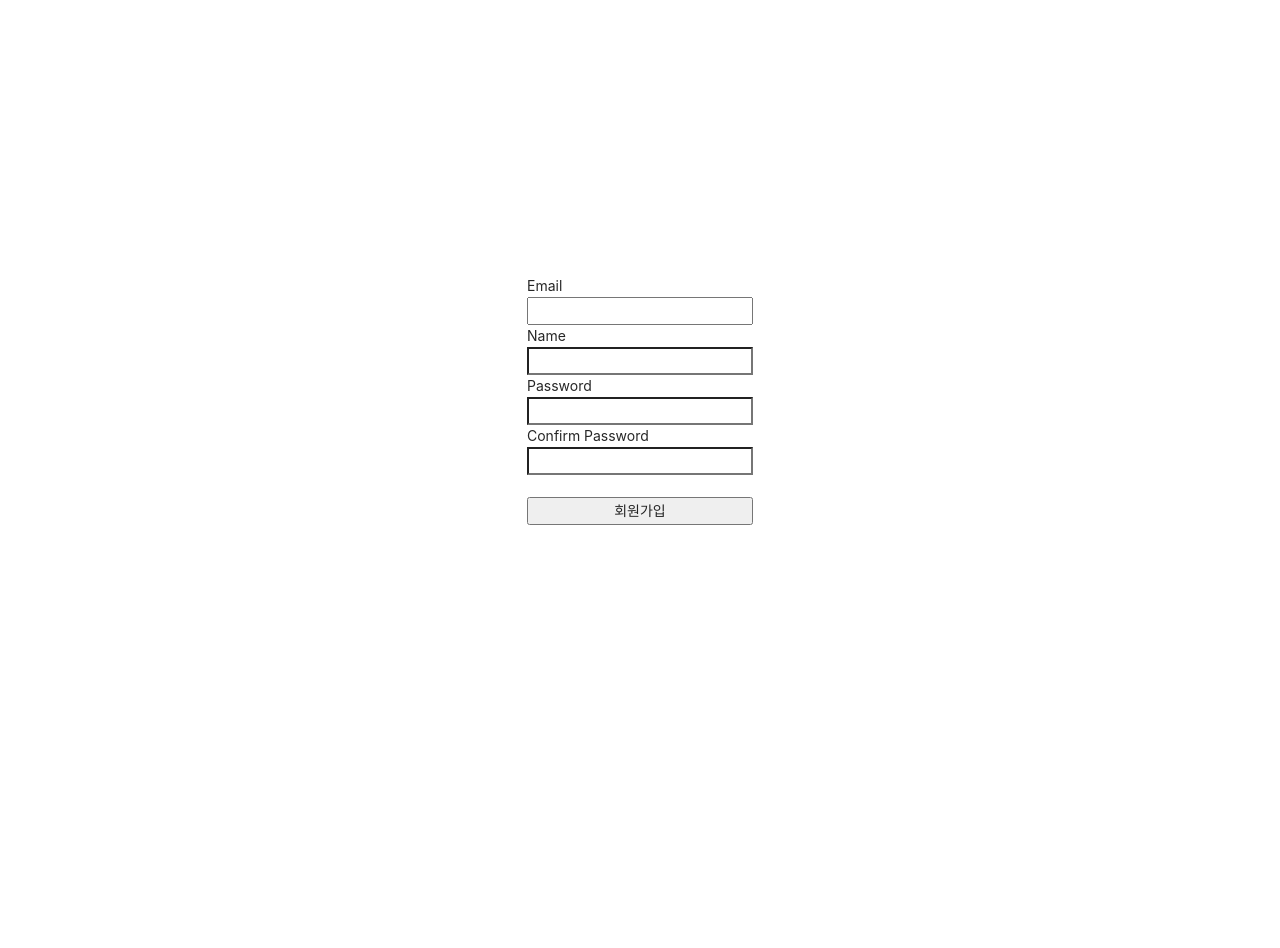
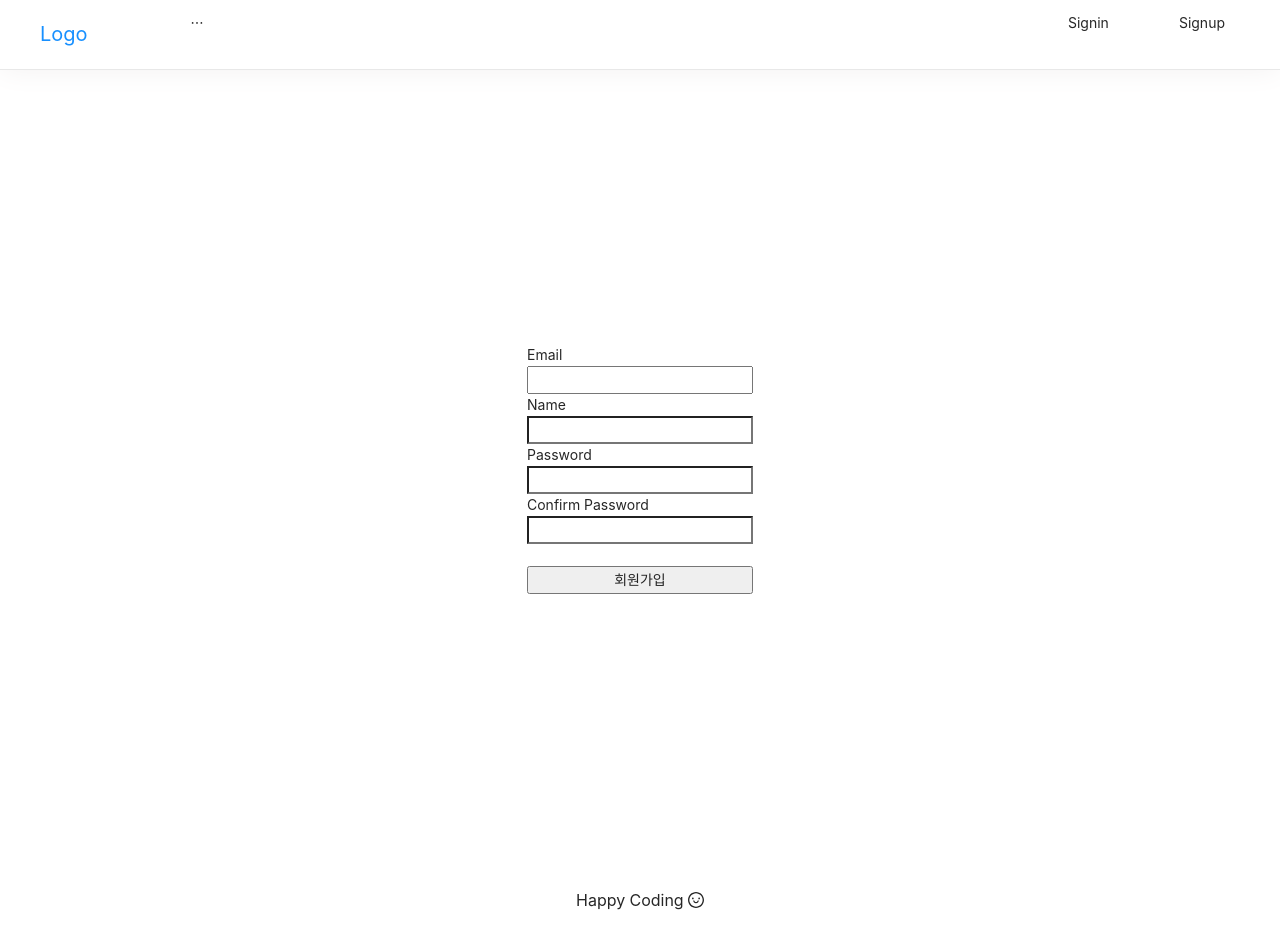
Before and after one commit to ehbong/20200811_boilerpalte, a React (Create React App) app in the folder client/: page /register in a window 1280 px wide. Before the commit the page ends 800 px from the top, so only its background shows below. Built offline with nearby package versions, Linux system fonts and the light colour scheme; no server answers.

Commit message:
add navBar

```diff
--- a/client/package.json
+++ b/client/package.json
@@ -3,6 +3,7 @@
   "version": "0.1.0",
   "private": true,
   "dependencies": {
+    "@ant-design/icons": "^4.2.2",
     "@testing-library/jest-dom": "^4.2.4",
     "@testing-library/react": "^9.3.2",
     "@testing-library/user-event": "^7.1.2",
--- a/client/src/App.js
+++ b/client/src/App.js
@@ -1,11 +1,9 @@
 import React from 'react';
-import logo from './logo.svg';
 import './App.css';
 import {
   BrowserRouter as Router,
   Switch,
-  Route,
-  Link
+  Route
 } from "react-router-dom";
 
 import LandingPage from './components/views/LandingPage/LandingPage';
@@ -18,7 +16,8 @@ import Auth from "./hoc/auth";
 function App() {
   return (
     <Router>
-      <div>
+      <NavBar />
+      <div style={{ paddingTop: '69px', minHeight: 'calc(100vh - 80px)' }}>
 
         {/*
           A <Switch> looks through all its children <Route>
@@ -34,6 +33,7 @@ function App() {
           <Route exact path="/register" component={Auth(RegisterPage, false)} />
         </Switch>
       </div>
+      <Footer />
     </Router>
   );
 }
--- a/client/src/Config.js
+++ b/client/src/Config.js
@@ -0,0 +1 @@
+export const USER_SERVER = "/api/users";
--- a/client/src/components/views/Footer/Footer.js
+++ b/client/src/components/views/Footer/Footer.js
@@ -1,9 +1,14 @@
-import React from 'react'
+import React from 'react';
+import { SmileOutlined } from '@ant-design/icons';
 
 function Footer() {
     return (
-        <div>
-            Footer
+        <div style={{
+            height: '80px', display: 'flex',
+            flexDirection: 'column', alignItems: 'center',
+            justifyContent: 'center', fontSize:'1rem'
+        }}>
+           <p> Happy Coding  <SmileOutlined /></p>
         </div>
     )
 }
--- a/client/src/components/views/LandingPage/LandingPage.js
+++ b/client/src/components/views/LandingPage/LandingPage.js
@@ -1,29 +1,7 @@
-import React, { useEffect } from 'react';
-import { useDispatch } from 'react-redux';
-import axios from 'axios';
-import { logoutUser } from '../../../_actions/user_action';
+import React from 'react';
 // import { withRouter } from 'react-router-dom';
 
 const LandingPage = (props) => {
-
-    const dispatch = useDispatch();
-
-    useEffect(()=> {
-        axios.get('/api/hello') // 임의로 서버 호출
-            .then(response => console.log(response));
-    }, [])
-
-    const logoutHandler = ()=>{
-        dispatch(logoutUser())
-            .then(res=>{
-                console.log(res);
-                if(res.payload.success){
-                    props.history.push('/login');
-                }else{
-                    alert("error")
-                }
-            })
-    }
 
     return (
         <div style={{
@@ -31,9 +9,7 @@ const LandingPage = (props) => {
             , width: '100%', height: '100vh'
         }}>
             <h2>시작 페이지</h2>
-            <button onClick={logoutHandler}>
-                로그아웃
-            </button>
+
         </div>
     );
 }
--- a/client/src/components/views/NavBar/NavBar.js
+++ b/client/src/components/views/NavBar/NavBar.js
@@ -1,10 +1,52 @@
-import React from 'react'
+import React, { useState } from 'react'
+import LeftMenu from './Sections/LeftMenu';
+import RightMenu from './Sections/RightMenu';
+import { Drawer, Button } from 'antd';
+import { AlignRightOutlined } from '@ant-design/icons';
+import './Sections/Navbar.css';
 
 function NavBar() {
+    const [visible, setVisible] = useState(false);
+
+    const showDrawer = () => {
+        setVisible(true)
+      };
+      const onClose = () => {
+        setVisible(false)
+      };
+
     return (
-        <div>
-            NavBar
+        <nav className="menu" style={{ position: 'fixed', zIndex: 5, width: '100%' }}>
+      <div className="menu__logo">
+        <a href="/">Logo</a>
+      </div>
+      <div className="menu__container">
+        <div className="menu_left">
+          <LeftMenu mode="horizontal" />
         </div>
+        <div className="menu_rigth">
+          <RightMenu mode="horizontal" />
+        </div>
+        <Button
+          className="menu__mobile-button"
+          type="primary"
+          onClick={showDrawer}
+        >
+          <AlignRightOutlined />
+        </Button>
+        <Drawer
+          title="Basic Drawer"
+          placement="right"
+          className="menu_drawer"
+          closable={false}
+          onClose={onClose}
+          visible={visible}
+        >
+          <LeftMenu mode="inline" />
+          <RightMenu mode="inline" />
+        </Drawer>
+      </div>
+    </nav>
     )
 }
 
--- /dev/null
+++ b/client/src/components/views/NavBar/Sections/LeftMenu.js
@@ -0,0 +1,26 @@
+import React from 'react';
+import { Menu } from 'antd';
+const SubMenu = Menu.SubMenu;
+const MenuItemGroup = Menu.ItemGroup;
+
+function LeftMenu(props) {
+  return (
+    <Menu mode={props.mode}>
+    <Menu.Item key="mail">
+      <a href="/">Home</a>
+    </Menu.Item>
+    <SubMenu title={<span>Blogs</span>}>
+      <MenuItemGroup title="Item 1">
+        <Menu.Item key="setting:1">Option 1</Menu.Item>
+        <Menu.Item key="setting:2">Option 2</Menu.Item>
+      </MenuItemGroup>
+      <MenuItemGroup title="Item 2">
+        <Menu.Item key="setting:3">Option 3</Menu.Item>
+        <Menu.Item key="setting:4">Option 4</Menu.Item>
+      </MenuItemGroup>
+    </SubMenu>
+  </Menu>
+  )
+}
+
+export default LeftMenu
--- /dev/null
+++ b/client/src/components/views/NavBar/Sections/Navbar.css
@@ -0,0 +1,87 @@
+@import '~antd/dist/antd.css';
+
+.menu {
+  padding: 0 20px;
+  border-bottom: solid 1px #e8e8e8;
+  overflow: auto;
+  box-shadow: 0 0 30px #f3f1f1;
+  background-color: white;
+}
+
+.menu__logo {
+  width: 150px;
+  float: left;
+}
+
+.menu__logo a {
+  display: inline-block;
+  font-size: 20px;
+  padding: 19px 20px;
+}
+
+.menu__container .ant-menu-item {
+  padding: 0px 5px;
+}
+
+.menu__container .ant-menu-submenu-title {
+  padding: 10px 20px;
+}
+
+.menu__container .ant-menu-item a,
+.menu__container .ant-menu-submenu-title a {
+  padding: 10px 15px;
+}
+
+.menu__container .ant-menu-horizontal {
+  border-bottom: none;
+}
+
+.menu__container .menu_left {
+  float: left;
+}
+
+.menu__container .menu_rigth {
+  float: right;
+}
+
+.menu__mobile-button {
+  float: right;
+  height: 32px;
+  padding: 6px;
+  margin-top: 8px;
+  display: none !important; /* use of important to overwrite ant-btn */
+  background: #3e91f7;
+}
+
+.menu_drawer .ant-drawer-body {
+  padding: 0 !important;
+}
+
+/* align header of Drawer with header of page */
+.menu_drawer .ant-drawer-header {
+  padding: 14px 24px !important;
+}
+
+@media (max-width: 767px) {
+  .menu__mobile-button {
+    display: inline-block !important;
+  }
+
+  .menu_left,
+  .menu_rigth {
+    display: none;
+  }
+
+  .menu__logo a {
+    margin-left: -20px;
+  }
+
+  .menu__container .ant-menu-item,
+  .menu__container .ant-menu-submenu-title {
+    padding: 1px 20px;
+  }
+
+  .menu__logo a {
+    padding: 10px 20px;
+  }
+}
--- /dev/null
+++ b/client/src/components/views/NavBar/Sections/RightMenu.js
@@ -0,0 +1,47 @@
+/* eslint-disable jsx-a11y/anchor-is-valid */
+import React from 'react';
+import { Menu } from 'antd';
+import { useDispatch } from 'react-redux';
+import { withRouter } from 'react-router-dom';
+import { useSelector } from "react-redux";
+import { logoutUser } from '../../../../_actions/user_action';
+
+function RightMenu(props) {
+    const user = useSelector(state => state.user)
+    const dispatch = useDispatch();
+    const logoutHandler = () => {
+        dispatch(logoutUser())
+            .then(res=>{
+                console.log(res);
+                if(res.payload.success){
+                    props.history.push('/login');
+                }else{
+                    alert("error")
+                }
+            })
+    };
+
+
+    if (user.userData && !user.userData.isAuth) {
+        return (
+        <Menu mode={props.mode}>
+            <Menu.Item key="mail">
+            <a href="/login">Signin</a>
+            </Menu.Item>
+            <Menu.Item key="app">
+            <a href="/register">Signup</a>
+            </Menu.Item>
+        </Menu>
+        )
+    } else {
+        return (
+        <Menu mode={props.mode}>
+            <Menu.Item key="logout">
+            <a onClick={logoutHandler}>Logout</a>
+            </Menu.Item>
+        </Menu>
+        )
+    }
+}
+
+export default withRouter(RightMenu);
--- a/client/src/hoc/auth.js
+++ b/client/src/hoc/auth.js
@@ -1,8 +1,6 @@
 import React, { useEffect } from 'react';
-import Axios from 'axios';
 import { useDispatch } from "react-redux";
 import { auth } from '../_actions/user_action';
-import { withRouter } from "react-router-dom";
 
 export default function (SpecificComponent, option, adminRout = null){
 
@@ -26,7 +24,7 @@ export default function (SpecificComponent, option, adminRout = null){
                         if(adminRout && !res.payload.isAdmin){
                             props.history.push("/");
                         }else{
-                            if(option == false){
+                            if(option === false){
                                 props.history.push("/");
                             }
                         }
```
